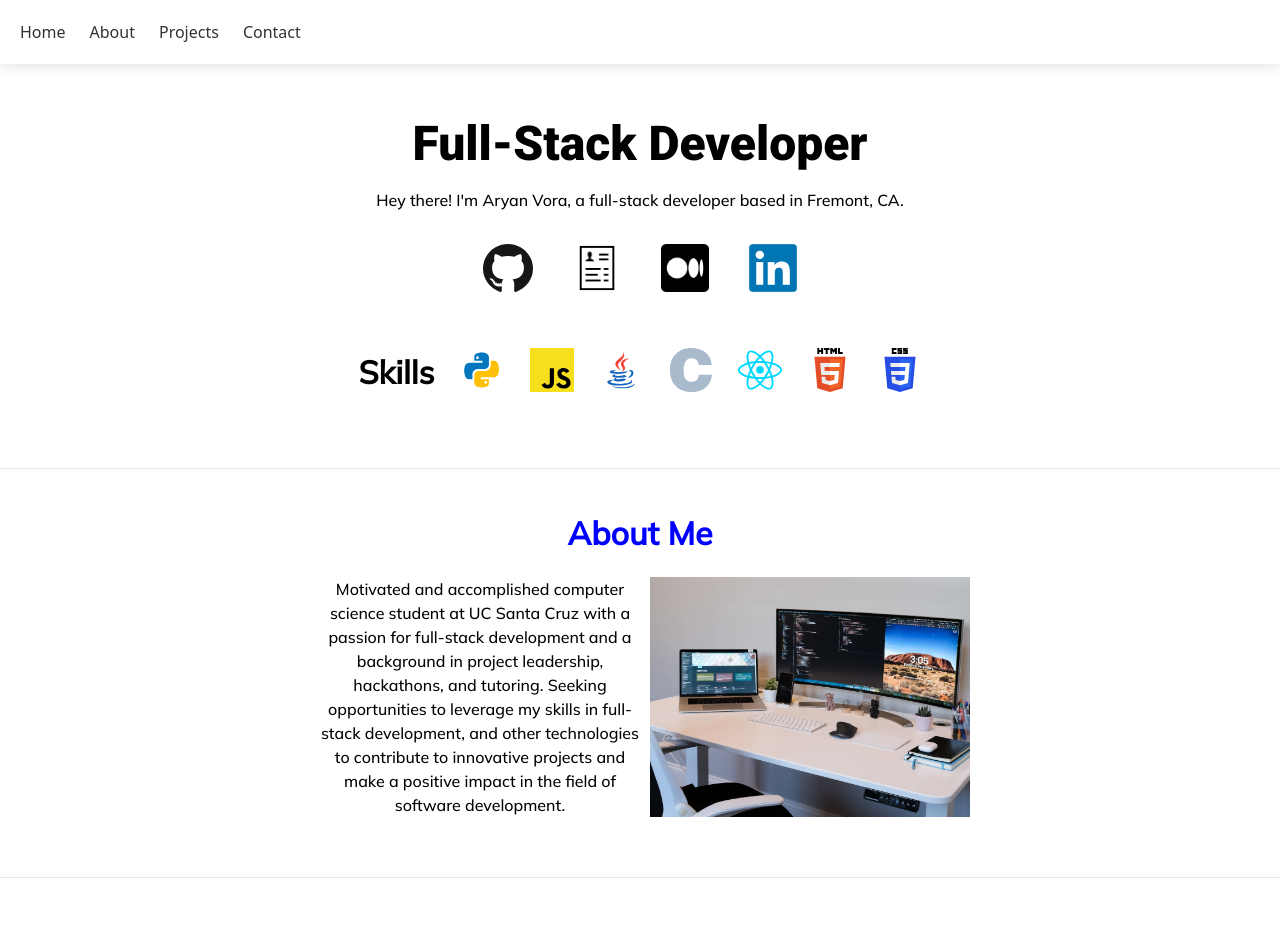
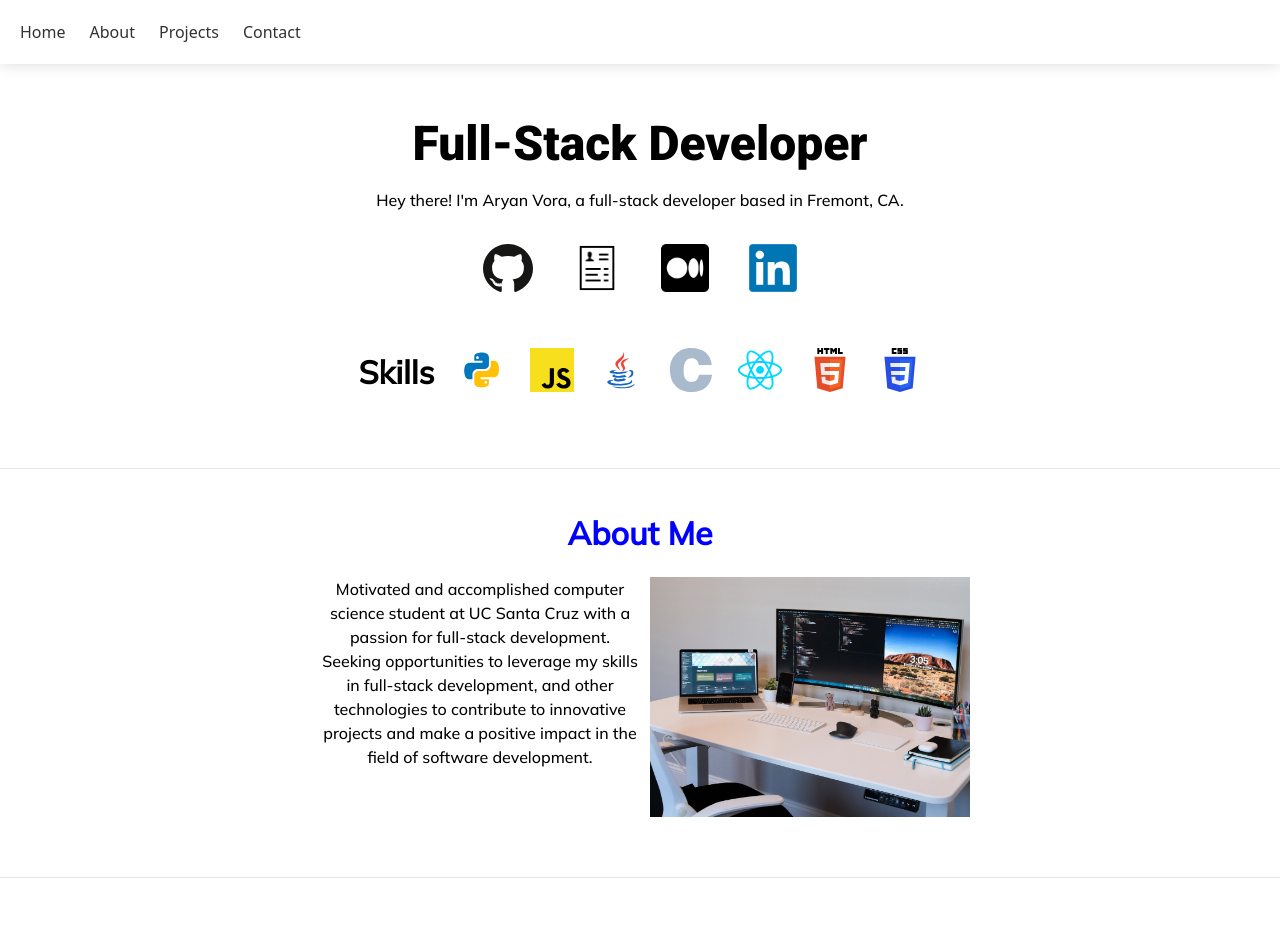
Before and after one commit to Aryan-Vora/Portfolio, a Next.js app: page / in a window 1280 px wide. Shown: the top 928 px of the page. Built offline with nearby package versions, Linux system fonts and the light colour scheme.

Commit message:
changed text

```diff
--- a/app/page.jsx
+++ b/app/page.jsx
@@ -99,8 +99,7 @@ export default function Home() {
           <div className={styles.boxContent}>
             <p className={styles.description}>
               Motivated and accomplished computer science student at UC Santa
-              Cruz with a passion for full-stack development and a background in
-              project leadership, hackathons, and tutoring. Seeking
+              Cruz with a passion for full-stack development. Seeking
               opportunities to leverage my skills in full-stack development, and
               other technologies to contribute to innovative projects and make a
               positive impact in the field of software development.
```
Also changed, not shown: 1 other file (tests, documents, lock files or other folders).
